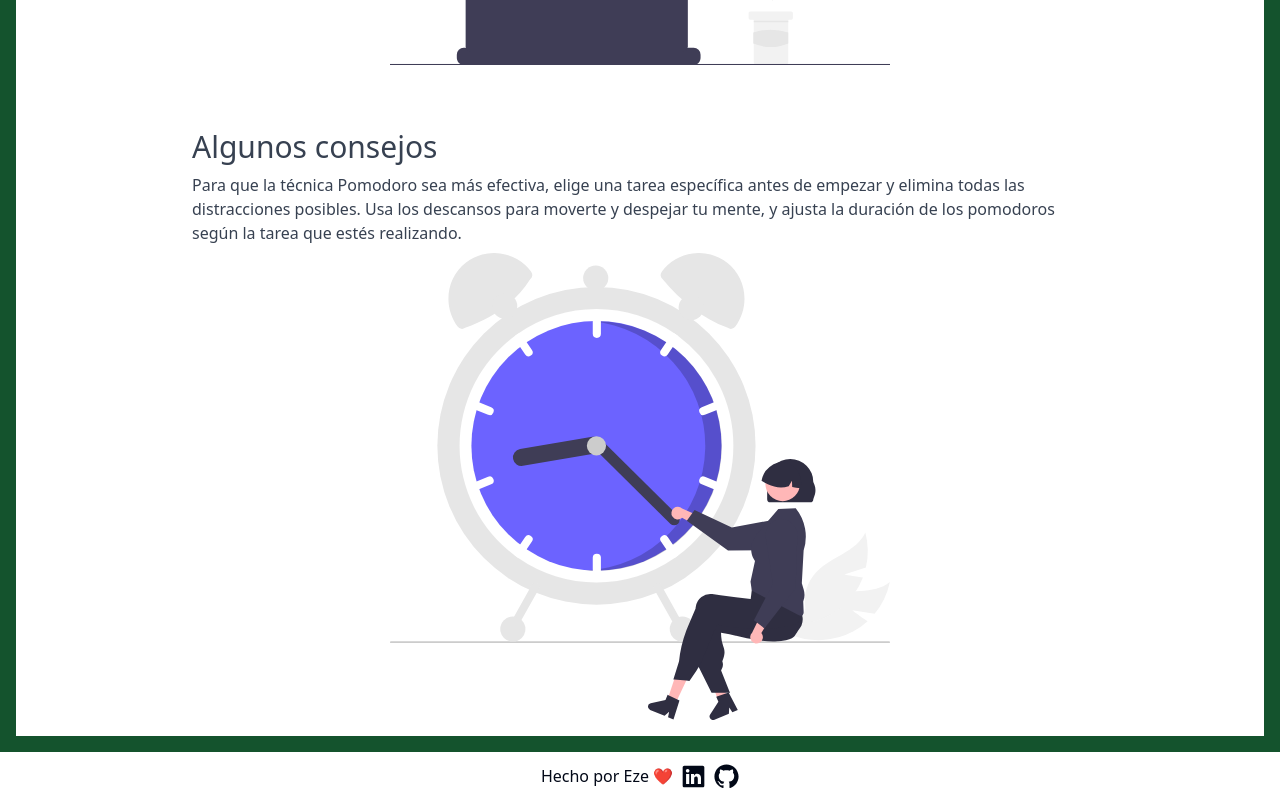
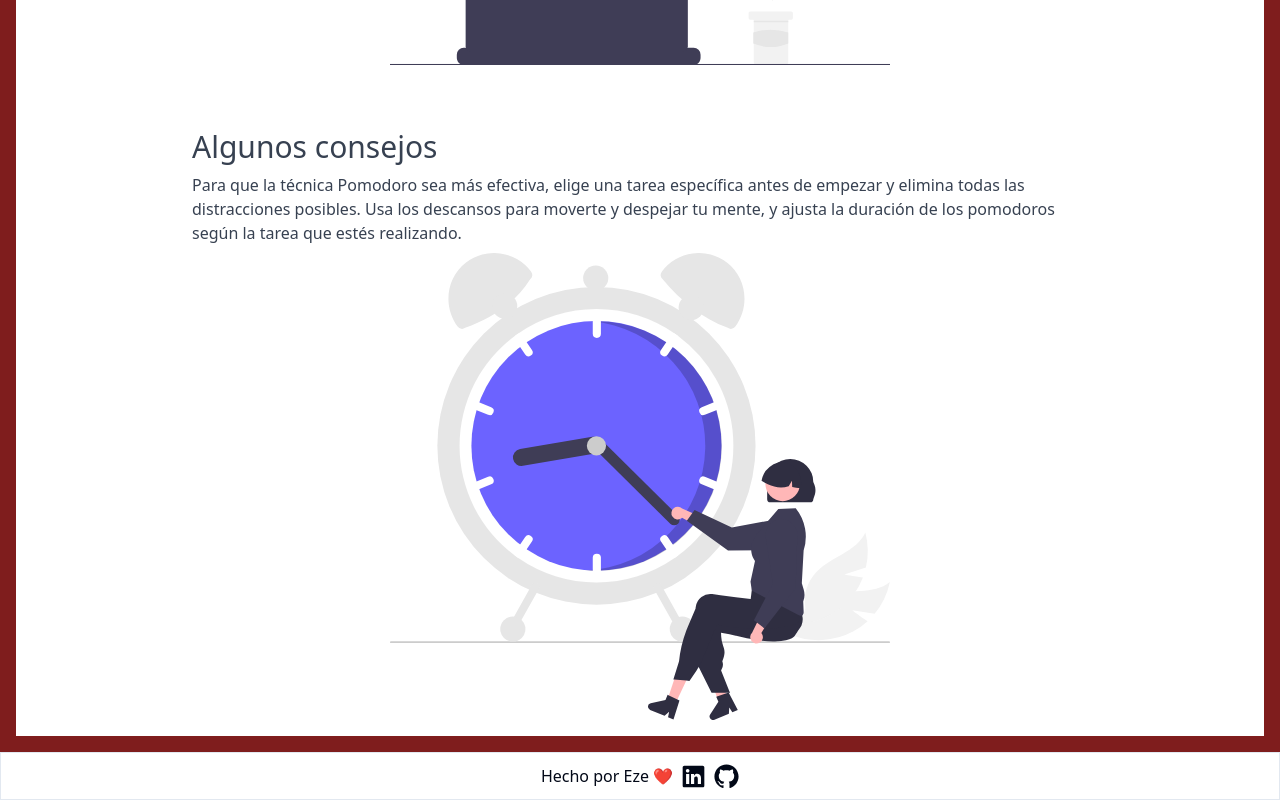
Before and after one commit to Quide1/pomodoro-app, a React (Vite) app: page / in a window 1280 px wide. Shown: the part 1401-2201 px from the top of the page. Built offline with nearby package versions, Linux system fonts and the light colour scheme.

Commit message:
fix size

```diff
--- a/src/components/Footer.tsx
+++ b/src/components/Footer.tsx
@@ -3,7 +3,7 @@ import LinkedInIcon from '@/icons/LinkedinIcon'
 
 function Footer() {
     return (
-        <footer className=' w-screen  h-12 flex flex-row items-center justify-center gap-2 p-2'>
+        <footer className=' w-full  h-12 flex flex-row items-center justify-center gap-2 p-2 border'>
             <p>Hecho por Eze ❤️</p>
             <a target={'_blank'} href="https://www.linkedin.com/in/ezequiel-r/" >
             <LinkedInIcon />
--- a/src/types/pomodoros.ts
+++ b/src/types/pomodoros.ts
@@ -24,7 +24,7 @@
     }
 
     export const ThemesStrings: EnumThemes = {
-        pomodoro:"bg-green-900",
-        longBreak:"bg-blue-900",
-        shortBreak:"bg-yellow-900"
+        pomodoro:"bg-red-900",
+        longBreak:"bg-green-900",
+        shortBreak:"bg-blue-900"
     }
```
